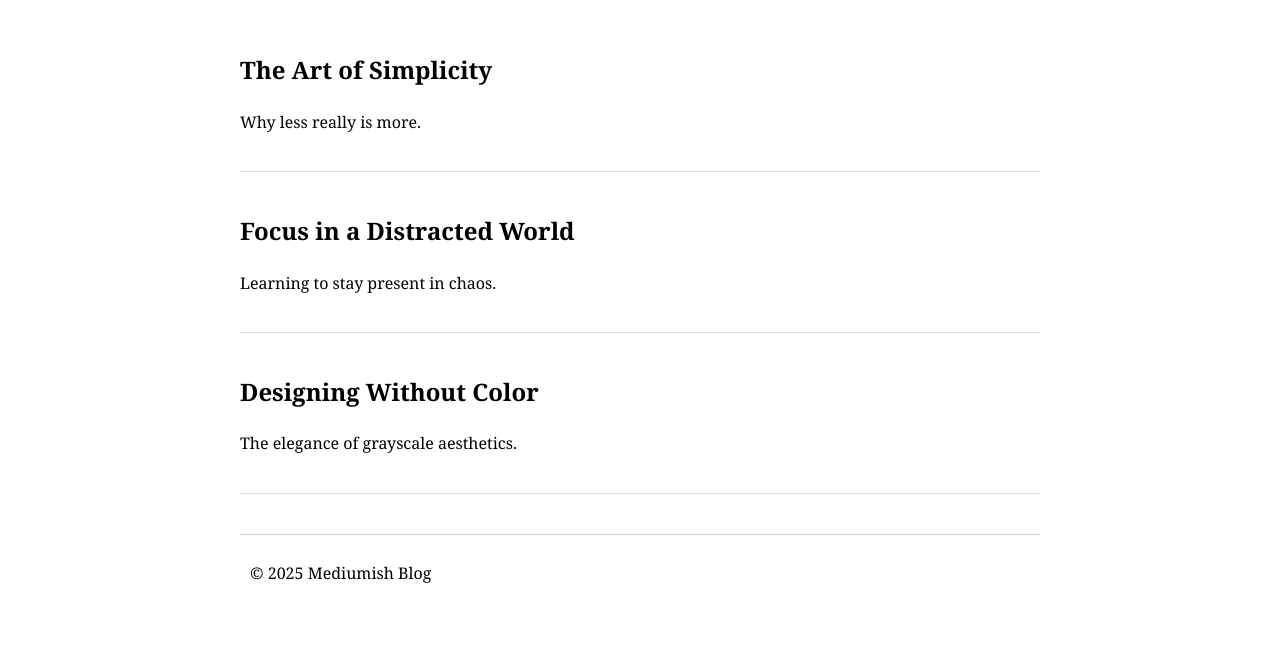
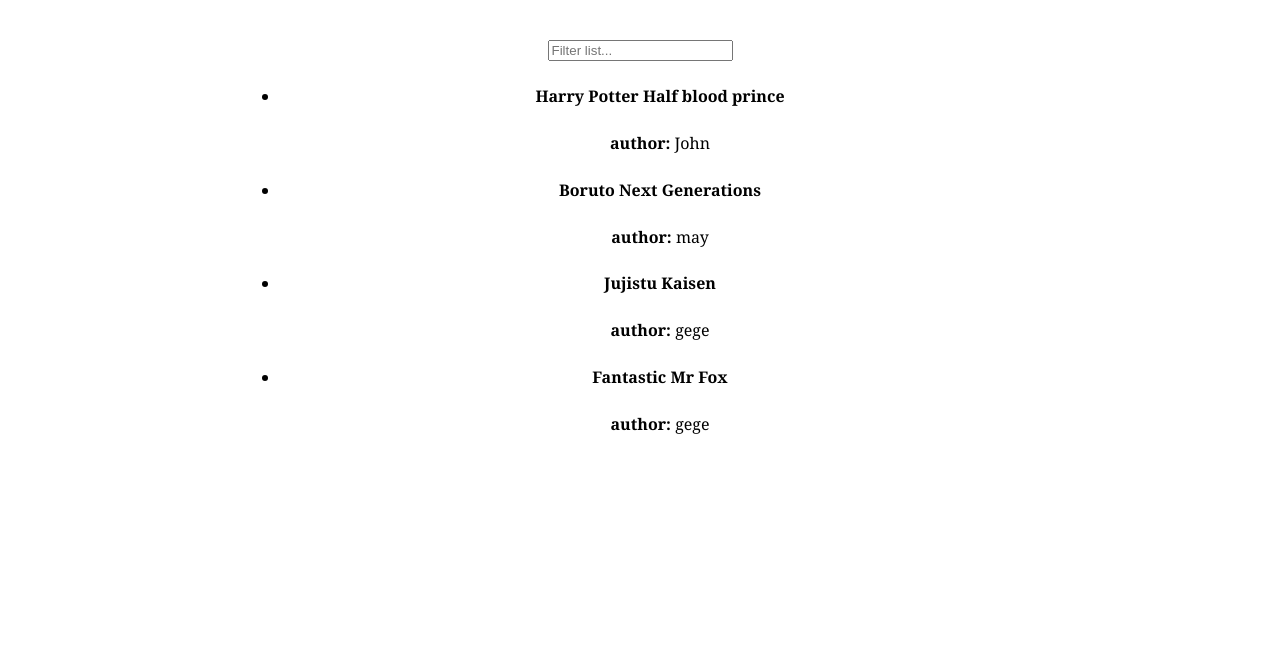
Before and after one commit to pattanagere-parotta/relay-hackathon-, a plain HTML site: page index.html in a window 1280 px wide. Shown: the part 139-800 px from the top of the page. Drawn offline with Linux system fonts and the light colour scheme.

Commit message:
booknook update

```diff
--- a/index.html
+++ b/index.html
@@ -3,14 +3,14 @@
 <head>
     <meta charset="UTF-8">
     <meta name="viewport" content="width=device-width, initial-scale=1.0">
-    <title>Mediumish Blog</title>
+    <title>BookNook</title>
     <link rel="stylesheet" href="style.css">
     <script src="script.js"></script>
 
 </head>
 <body>
     <header>
-        <div class="logo">Mediumish</div>
+        <div class="logo">BookNook</div>`
         <nav>
             <ul>
                 <li><a id="homeLink">Home</a></li>
@@ -20,25 +20,87 @@
     </header>
 
     <main id="homePage" class="page">
+        <center>
+            <div class="container">
+                <input type="text" id="filterInput" placeholder="Filter list...">
+                <ul id="list">
+                    <li class="listItem">
+                        <div>
+                            <h4>
+                                <strong>
+                                    Harry Potter Half blood prince
+                                </strong>
+                            </h4>
+                            <strong>
+                                author:
+                            </strong>
+                            John
+                        </div>
+                    </li>
+                    <li class="listItem">
+                        <div>
+                            <h4>
+                                <strong>
+                                    Boruto Next Generations
+                                </strong>
+                            </h4>
+                            <strong>
+                                author:
+                            </strong>
+                            may
+                        </div>
+                    </li>
+                    <li class="listItem">
+                        <div>
+                            <h4>
+                                <strong>
+                                    Jujistu Kaisen
+                                </strong>
+                            </h4>
+                            <strong>
+                                author:
+                            </strong>
+                            gege
+                        </div>
+                    </li>
+                    <li class="listItem">
+                        <div>
+                            <h4>
+                                <strong>
+                                    Fantastic Mr Fox
+                                </strong>
+                            </h4>
+                            <strong>
+                                author:
+                            </strong>
+                            gege
+                        </div>
+                    </li>
+                </ul>
+            </div>
+        </center>
+        <!--
         <section class="posts">
             <article class="post" onclick="openArticle(0)">
-                <h2>The Art of Simplicity</h2>
-                <p class="subtitle">Why less really is more.</p>
+                <h2>Harry Potter Half blood prince</h2>
             </article>
 
             <article class="post" onclick="openArticle(1)">
-                <h2>Focus in a Distracted World</h2>
-                <p class="subtitle">Learning to stay present in chaos.</p>
+                <h2>Boruto Next Generations</h2>
             </article>
 
             <article class="post" onclick="openArticle(2)">
-                <h2>Designing Without Color</h2>
-                <p class="subtitle">The elegance of grayscale aesthetics.</p>
+                <h2>Jujistu Kaisen</h2>
+            </article>
+
+            <article class="post" onclick="openArticle(2)">
+                <h2>Fantastic Mr Fox</h2>
             </article>
 
             <footer>
-                <p>© <span id="footerYear"></span> Mediumish Blog</p>
+                <p>© <span id="footerYear"></span> BookNook</p>
             </footer>
+        </section> -->
     </main>
 
     <section id="aboutPage" class="page hidden">
```
